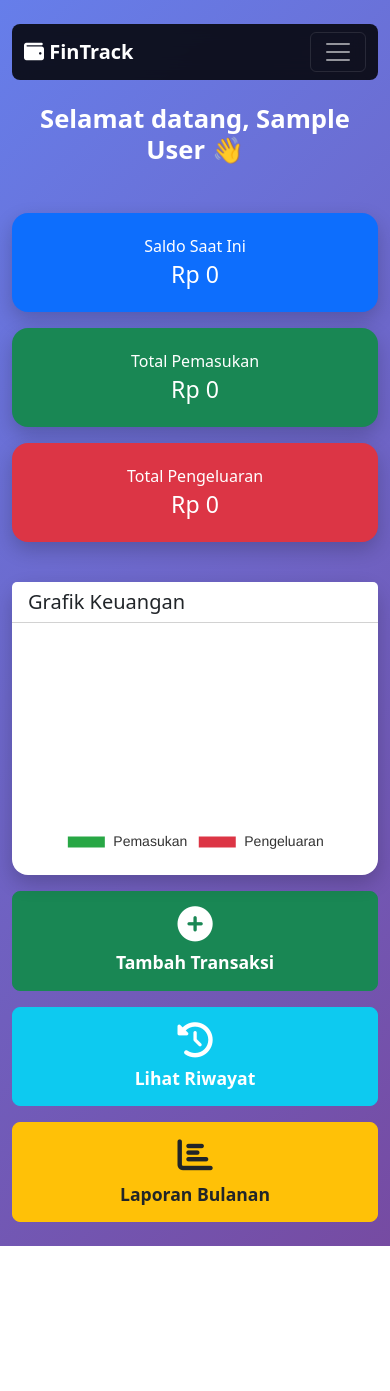
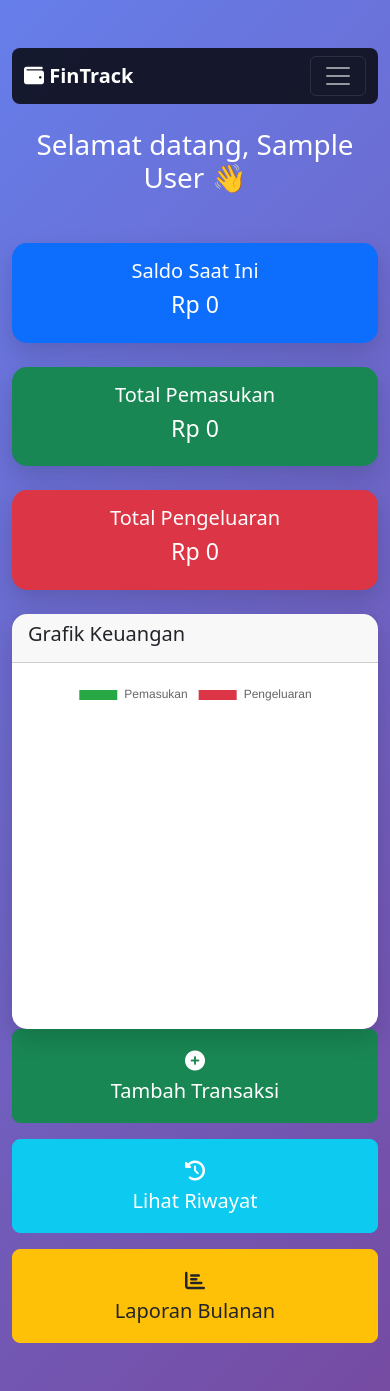
Before and after one commit to johariah/Aplikasi-pencatatan-keuangan-pribadi, a PHP site: page /dashboard.php in a window 390 px wide. Before the commit the page ends 1246 px from the top, so only its background shows below. Run offline with PHP 8.4, Linux system fonts and the light colour scheme; the visitor is signed in with stand-in values (Sample User, id 1); data that the repository does not hold is empty.

Commit message:
Add files via upload

```diff
--- a/config.php
+++ b/config.php
@@ -1,44 +1,19 @@
 <?php
-// ====================== CONFIG.PHP ======================
-
-// Mulai Session
 session_start();
 
-// Konfigurasi Database
 $host = 'localhost';
 $db   = 'fintrack';
 $user = 'root';
 $pass = '';
 
 try {
-    $pdo = new PDO(
-        "mysql:host=$host;dbname=$db;charset=utf8mb4",
-        $user,
-        $pass
-    );
-
-    // Pengaturan PDO
+    $pdo = new PDO("mysql:host=$host;dbname=$db", $user, $pass);
     $pdo->setAttribute(PDO::ATTR_ERRMODE, PDO::ERRMODE_EXCEPTION);
-    $pdo->setAttribute(PDO::ATTR_DEFAULT_FETCH_MODE, PDO::FETCH_ASSOC);
-
-} catch (PDOException $e) {
-    die("❌ Koneksi Database Gagal: " . $e->getMessage());
+} catch(PDOException $e) {
+    die("Koneksi gagal: " . $e->getMessage());
 }
 
-// Fungsi Cek Login
 function isLoggedIn() {
-    return isset($_SESSION['user_id']) && !empty($_SESSION['user_id']);
+    return isset($_SESSION['user_id']);
 }
-
-// Fungsi Logout
-function logout() {
-    session_unset();
-    session_destroy();
-    header("Location: login.php");
-    exit;
-}
-
-// Set Timezone Indonesia (WITA - Bali)
-date_default_timezone_set('Asia/Makassar');
-
-// ====================== END CONFIG ======================
+?>
--- a/dashboard.php
+++ b/dashboard.php
@@ -26,53 +26,29 @@ $balance = $total_income - $total_expense;
     <meta charset="UTF-8">
     <meta name="viewport" content="width=device-width, initial-scale=1.0">
     <title>Dashboard - FinTrack</title>
-    <link href="https://cdn.jsdelivr.net/npm/bootstrap@5.3.3/dist/css/bootstrap.min.css" rel="stylesheet">
+    <link href="https://cdn.jsdelivr.net/npm/bootstrap@5.3.0/dist/css/bootstrap.min.css" rel="stylesheet">
     <link href="https://cdnjs.cloudflare.com/ajax/libs/font-awesome/6.5.0/css/all.min.css" rel="stylesheet">
-    <script src="https://cdn.jsdelivr.net/npm/chart.js@4.4.1/dist/chart.umd.min.js"></script>
-
+    <script src="https://cdn.jsdelivr.net/npm/chart.js"></script>
     <style>
         body {
             background: linear-gradient(135deg, #667eea 0%, #764ba2 100%);
             min-height: 100vh;
-            font-size: 16px; /* penting untuk mobile */
         }
         .card {
             border: none;
-            border-radius: 16px;
-            box-shadow: 0 8px 20px rgba(0,0,0,0.2);
-            backdrop-filter: blur(10px);
+            border-radius: 15px;
+            box-shadow: 0 10px 25px rgba(0,0,0,0.15);
         }
         .navbar {
-            background-color: rgba(0, 0, 0, 0.85) !important;
-            backdrop-filter: blur(10px);
-        }
-        .stat-card {
-            transition: transform 0.2s;
-        }
-        .stat-card:hover {
-            transform: translateY(-5px);
-        }
-        .btn-action {
-            padding: 14px 0;
-            font-size: 1.1rem;
-        }
-        @media (max-width: 768px) {
-            .container {
-                padding-left: 12px;
-                padding-right: 12px;
-            }
-            h1 {
-                font-size: 1.6rem;
-            }
+            background-color: rgba(0, 0, 0, 0.8) !important;
         }
     </style>
 </head>
 <body>
-
-<div class="container py-4">
+<div class="container py-5">
 
     <!-- Navbar -->
-    <nav class="navbar navbar-expand-lg navbar-dark rounded-3 mb-4 sticky-top">
+    <nav class="navbar navbar-expand-lg navbar-dark rounded-3 mb-4">
         <div class="container-fluid">
             <a class="navbar-brand fw-bold" href="dashboard.php">
                 <i class="fas fa-wallet"></i> FinTrack
@@ -83,7 +59,7 @@ $balance = $total_income - $total_expense;
             <div class="collapse navbar-collapse" id="navbarNav">
                 <div class="navbar-nav ms-auto">
                     <a class="nav-link active" href="dashboard.php"><i class="fas fa-home"></i> Dashboard</a>
-                    <a class="nav-link" href="transaksi.php"><i class="fas fa-plus-circle"></i> Transaksi</a>
+                    <a class="nav-link" href="transaksi.php"><i class="fas fa-plus-circle"></i> Tambah</a>
                     <a class="nav-link" href="riwayat.php"><i class="fas fa-history"></i> Riwayat</a>
                     <a class="nav-link" href="laporan.php"><i class="fas fa-chart-bar"></i> Laporan</a>
                     <a class="nav-link text-danger" href="logout.php"><i class="fas fa-sign-out-alt"></i> Logout</a>
@@ -92,68 +68,60 @@ $balance = $total_income - $total_expense;
         </div>
     </nav>
 
-    <!-- Header -->
+    <!-- Header Selamat Datang -->
     <div class="text-center mb-5 text-white">
-        <h1 class="fw-bold">Selamat datang, <?= htmlspecialchars($_SESSION['nama'] ?? 'User') ?> 👋</h1>
+        <h1>Selamat datang, <?= htmlspecialchars($_SESSION['nama'] ?? 'User') ?> 👋</h1>
     </div>
 
-    <!-- Statistik -->
-    <div class="row g-3">
-        <div class="col-12 col-md-4">
-            <div class="card text-white bg-primary stat-card h-100">
-                <div class="card-body text-center py-4">
-                    <h6 class="mb-1">Saldo Saat Ini</h6>
-                    <h3 class="mb-0">Rp <?= number_format($balance) ?></h3>
+    <div class="row g-4">
+        <div class="col-md-4">
+            <div class="card text-white bg-primary">
+                <div class="card-body text-center">
+                    <h5>Saldo Saat Ini</h5>
+                    <h3>Rp <?= number_format($balance) ?></h3>
                 </div>
             </div>
         </div>
-        <div class="col-12 col-md-4">
-            <div class="card text-white bg-success stat-card h-100">
-                <div class="card-body text-center py-4">
-                    <h6 class="mb-1">Total Pemasukan</h6>
-                    <h3 class="mb-0">Rp <?= number_format($total_income) ?></h3>
+        <div class="col-md-4">
+            <div class="card text-white bg-success">
+                <div class="card-body text-center">
+                    <h5>Total Pemasukan</h5>
+                    <h3>Rp <?= number_format($total_income) ?></h3>
                 </div>
             </div>
         </div>
-        <div class="col-12 col-md-4">
-            <div class="card text-white bg-danger stat-card h-100">
-                <div class="card-body text-center py-4">
-                    <h6 class="mb-1">Total Pengeluaran</h6>
-                    <h3 class="mb-0">Rp <?= number_format($total_expense) ?></h3>
+        <div class="col-md-4">
+            <div class="card text-white bg-danger">
+                <div class="card-body text-center">
+                    <h5>Total Pengeluaran</h5>
+                    <h3>Rp <?= number_format($total_expense) ?></h3>
                 </div>
             </div>
         </div>
     </div>
 
-    <div class="row mt-4 g-3">
-        <!-- Grafik -->
-        <div class="col-12 col-lg-7">
+    <div class="row mt-4">
+        <div class="col-md-8">
             <div class="card">
-                <div class="card-header bg-white">
-                    <h5 class="mb-0">Grafik Keuangan</h5>
+                <div class="card-header">
+                    <h5>Grafik Keuangan</h5>
                 </div>
                 <div class="card-body">
-                    <canvas id="financeChart" height="220"></canvas>
+                    <canvas id="financeChart" height="130"></canvas>
                 </div>
             </div>
         </div>
 
-        <!-- Tombol Aksi -->
-        <div class="col-12 col-lg-5">
-            <div class="d-grid gap-3">
-                <a href="transaksi.php" class="btn btn-success btn-action btn-lg">
-                    <i class="fas fa-plus-circle fa-2x mb-2"></i><br>
-                    <strong>Tambah Transaksi</strong>
-                </a>
-                <a href="riwayat.php" class="btn btn-info btn-action btn-lg text-white">
-                    <i class="fas fa-history fa-2x mb-2"></i><br>
-                    <strong>Lihat Riwayat</strong>
-                </a>
-                <a href="laporan.php" class="btn btn-warning btn-action btn-lg text-dark">
-                    <i class="fas fa-chart-bar fa-2x mb-2"></i><br>
-                    <strong>Laporan Bulanan</strong>
-                </a>
-            </div>
+        <div class="col-md-4">
+            <a href="transaksi.php" class="btn btn-success btn-lg w-100 mb-3 py-3">
+                <i class="fas fa-plus-circle"></i><br>Tambah Transaksi
+            </a>
+            <a href="riwayat.php" class="btn btn-info btn-lg w-100 mb-3 py-3 text-white">
+                <i class="fas fa-history"></i><br>Lihat Riwayat
+            </a>
+            <a href="laporan.php" class="btn btn-warning btn-lg w-100 py-3 text-dark">
+                <i class="fas fa-chart-bar"></i><br>Laporan Bulanan
+            </a>
         </div>
     </div>
 
@@ -166,21 +134,13 @@ new Chart(document.getElementById('financeChart'), {
         labels: ['Pemasukan', 'Pengeluaran'],
         datasets: [{
             data: [<?= $total_income ?>, <?= $total_expense ?>],
-            backgroundColor: ['#28a745', '#dc3545'],
-            borderWidth: 3,
-            borderColor: '#fff'
+            backgroundColor: ['#28a745', '#dc3545']
         }]
     },
-    options: {
-        responsive: true,
-        maintainAspectRatio: false,
-        plugins: {
-            legend: { position: 'bottom', labels: { color: '#333', font: { size: 14 } } }
-        }
-    }
+    options: { responsive: true }
 });
 </script>
 
-<script src="https://cdn.jsdelivr.net/npm/bootstrap@5.3.3/dist/js/bootstrap.bundle.min.js"></script>
+<script src="https://cdn.jsdelivr.net/npm/bootstrap@5.3.0/dist/js/bootstrap.bundle.min.js"></script>
 </body>
 </html>
```
